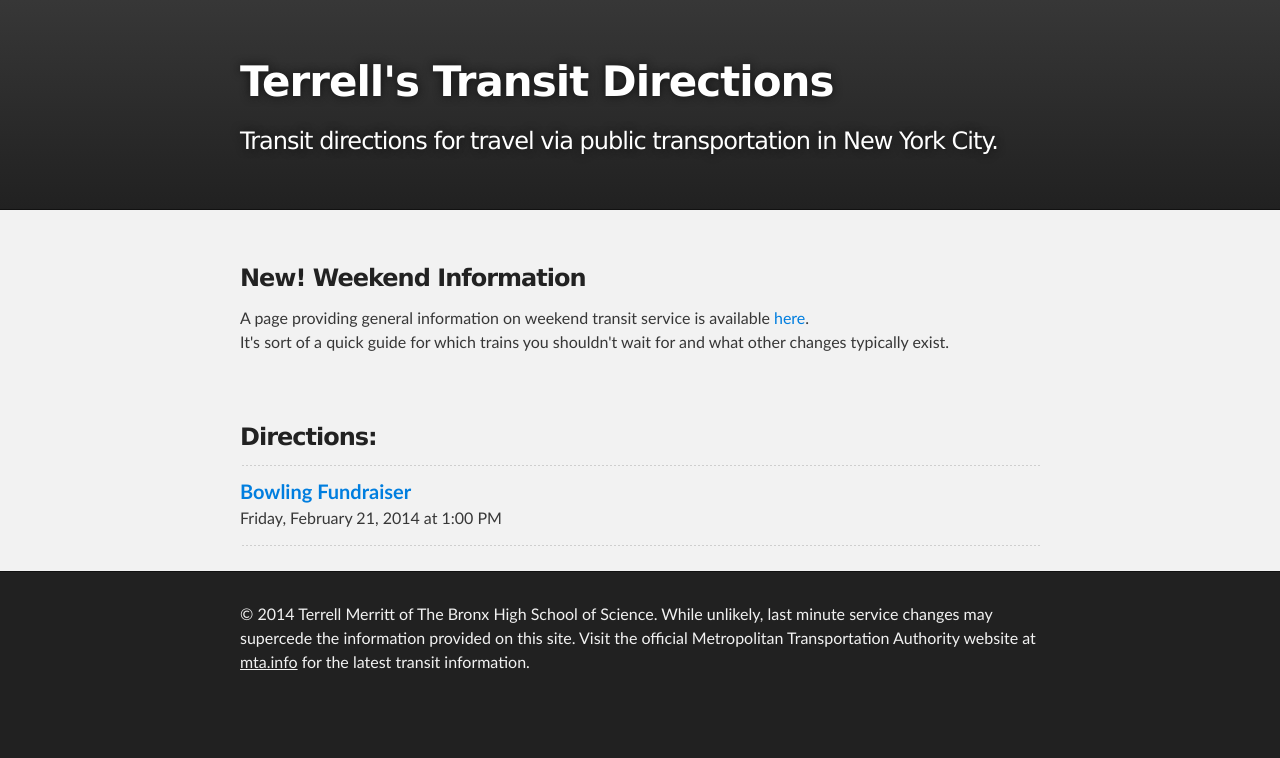
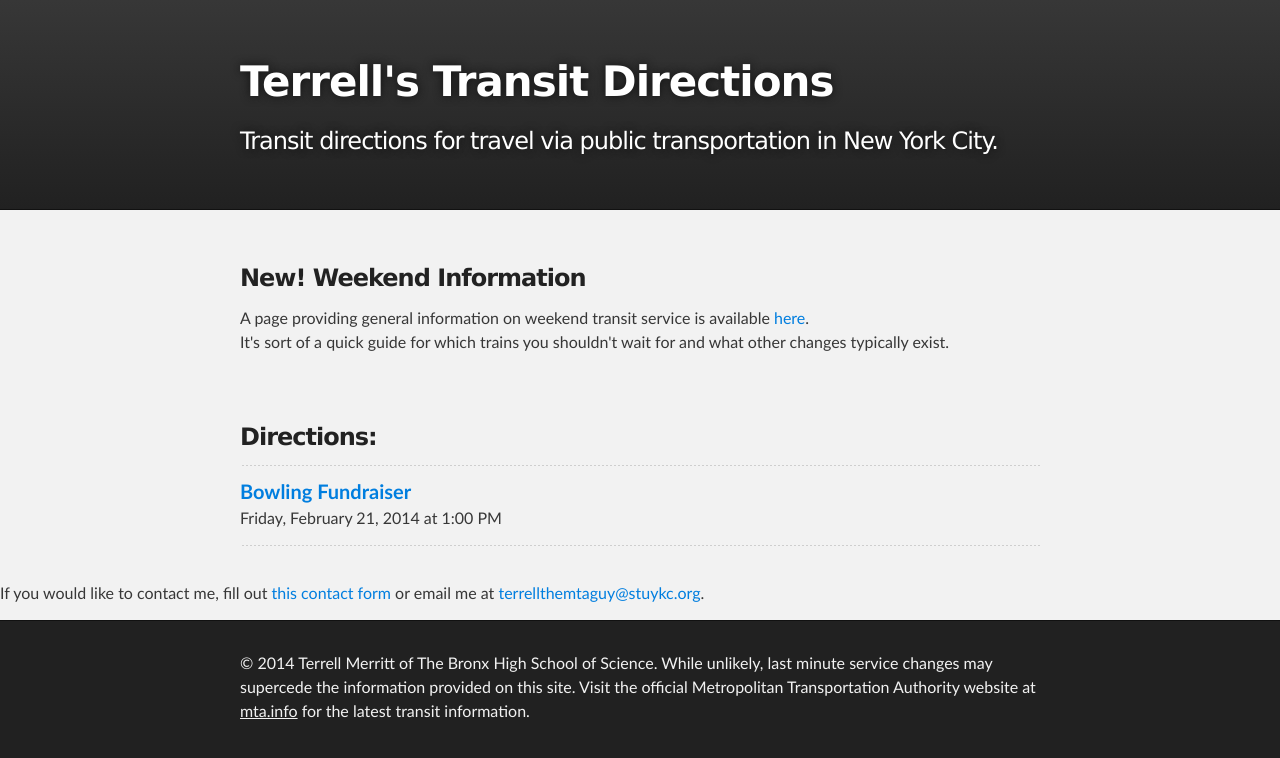
Before and after one commit to terrellthemtaguy/terrellthemtaguy.github.io, a Jekyll site: the page built from index.html, in a window 1280 px wide. Shown: the top 758 px of the page. Built offline with Jekyll 4.4.1, drawn with Linux system fonts in a browser that asks for light colours.

Commit message:
Add contact to bottom of home.

```diff
--- a/index.html
+++ b/index.html
@@ -29,6 +29,10 @@ published: true
     <hr align="LEFT">
   {% endfor %}
   </section>
+
+  <section class="contact">
+      <p>If you would like to contact me, fill out <a href="/contact">this contact form</a> or email me at <a href="mailto:terrellthemtaguy@stuykc.org">terrellthemtaguy@stuykc.org</a>.</p>
+  </section>
 </div>
 
 <!-- FOOTER  -->
```
